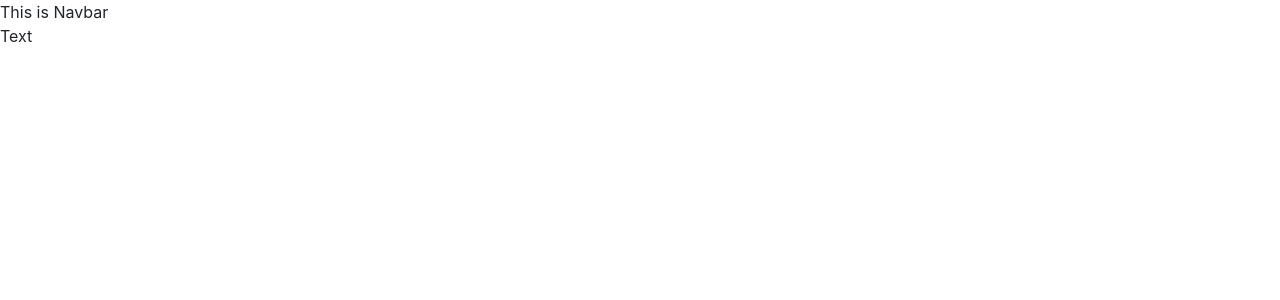
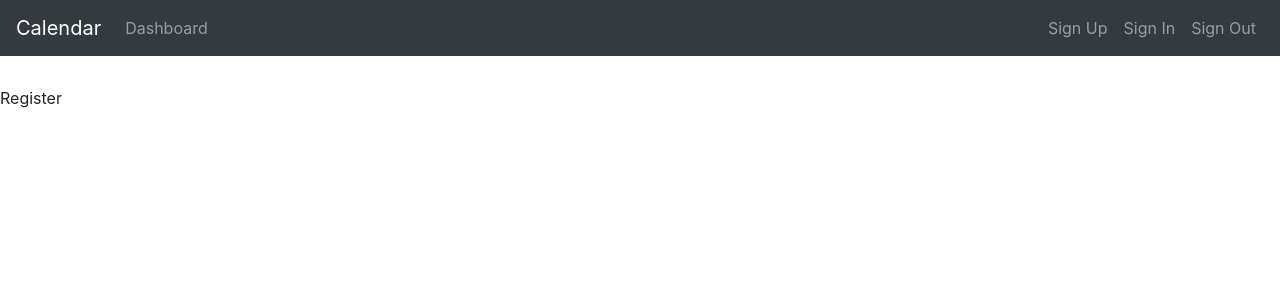
Before and after one commit to lukrai/React-Typescript-Calendar, a React (Create React App) app in the folder client/: page /register in a window 1280 px wide. Shown: the top 300 px of the page. Built offline with nearby package versions, Linux system fonts and the light colour scheme.

Commit message:
Initial React components for Header, Login, Register

```diff
--- a/client/package.json
+++ b/client/package.json
@@ -10,6 +10,7 @@
     "bootstrap": "^4.3.1",
     "react": "^16.8.6",
     "react-dom": "^16.8.6",
+    "react-router-dom": "^5.0.1",
     "react-scripts": "3.0.1",
     "typescript": "3.5.1"
   },
@@ -33,5 +34,8 @@
       "last 1 firefox version",
       "last 1 safari version"
     ]
+  },
+  "devDependencies": {
+    "@types/react-router-dom": "^4.3.3"
   }
 }
--- a/client/src/components/App.tsx
+++ b/client/src/components/App.tsx
@@ -1,12 +1,24 @@
 import React from "react";
 import Header from "./Header";
 
+import {BrowserRouter, Route} from "react-router-dom";
+import Home from "./Home";
+import Register from "./Register";
+import Login from "./Login";
+import Dashboard from "./Dashboard";
+
 const App: React.FC = () => {
     return (
-        <div>
-            <Header/>
-            Text
-        </div>
+        <BrowserRouter>
+            <div>
+                <Header/>
+                <Route exact path="/" component={Home}/>
+                <Route exact path="/register" component={Register}/>
+                <Route exact path="/login" component={Login}/>
+                <Route exact path="/dashboard" component={Dashboard}/>
+                {/*{props.children}*/}
+            </div>
+        </BrowserRouter>
     );
 };
 
--- /dev/null
+++ b/client/src/components/Dashboard.tsx
@@ -0,0 +1,9 @@
+import React from "react";
+
+export default function Dashboard() {
+    return (
+        <div>
+            Dashboard
+        </div>
+    );
+}
--- a/client/src/components/Header.tsx
+++ b/client/src/components/Header.tsx
@@ -1,11 +1,56 @@
-import React, {Component} from "react";
+import React, { Component } from "react";
+import { Link } from "react-router-dom";
+// import { connect } from "react-redux";
 
-export default class Header extends Component {
+// import * as actions from '../actions';
+
+export default class Header extends Component<any> {
+    constructor(props: any) {
+        super(props);
+        this.signOut = this.signOut.bind(this);
+    }
+
     public render() {
-        return(
-            <div>
-                This is Navbar
-            </div>
+        return (
+            <nav className="navbar navbar-expand-lg navbar-dark bg-dark" style={{ marginBottom: "30px" }}>
+                <Link className="navbar-brand" to="/">Calendar</Link>
+
+                <div className="collapse navbar-collapse">
+                    <ul className="navbar-nav mr-auto">
+                        <li className="nav-item">
+                            <Link className="nav-link" to="/dashboard">Dashboard</Link>
+                        </li>
+                    </ul>
+
+                    <ul className="nav navbar-nav ml-auto">
+                        { !this.props.isAuth ?
+                            [<li className="nav-item" key="signup">
+                                <Link className="nav-link" to="/register">Sign Up</Link>
+                            </li>,
+                                <li className="nav-item" key="signin">
+                                    <Link className="nav-link" to="/login">Sign In</Link>
+                                </li>] : null }
+
+                        {/*{ this.props.isAuth ?*/}
+                            <li className="nav-item">
+                                <Link className="nav-link" to="/signout" onClick={this.signOut}>Sign Out</Link>
+                            </li>
+                        {/*    </li> : null }*/}
+                    </ul>
+                </div>
+            </nav>
         );
     }
+
+    private signOut() {
+        this.props.signOut();
+    }
 }
+
+function mapStateToProps(state: any) {
+    return {
+        isAuth: state.auth.isAuthenticated,
+    };
+}
+
+// export default connect(mapStateToProps, actions)(Header);
--- /dev/null
+++ b/client/src/components/Home.tsx
@@ -0,0 +1,9 @@
+import React from "react";
+
+export default function Home() {
+    return (
+        <div>
+            HOME
+        </div>
+    );
+}
--- /dev/null
+++ b/client/src/components/Login.tsx
@@ -0,0 +1,9 @@
+import React from "react";
+
+export default function Login() {
+    return (
+        <div>
+            Login
+        </div>
+    );
+}
--- /dev/null
+++ b/client/src/components/Register.tsx
@@ -0,0 +1,9 @@
+import React from "react";
+
+export default function Register() {
+    return (
+        <div>
+            Register
+        </div>
+    );
+}
```
Also changed, not shown: 1 other file (tests, documents, lock files or other folders).
